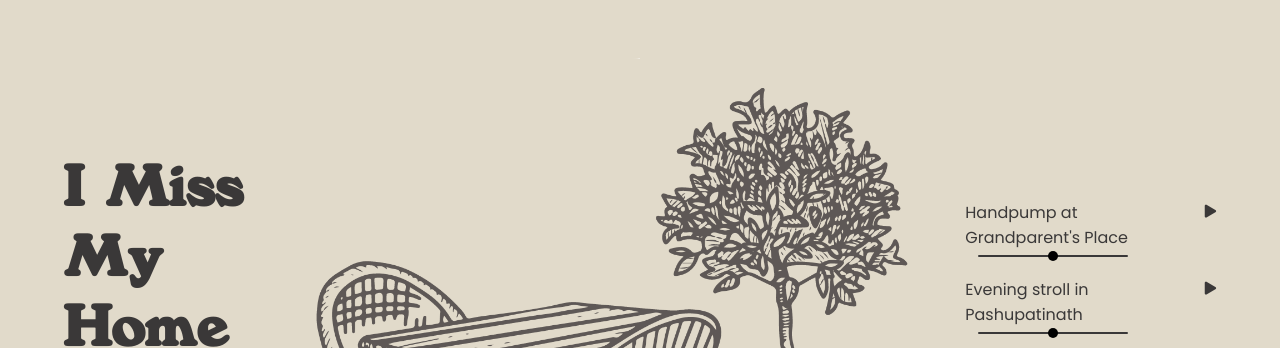
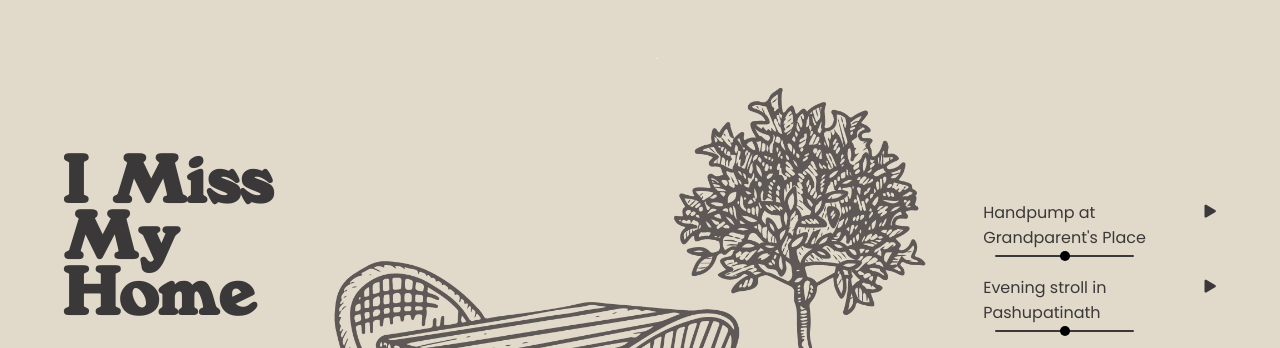
Before and after one commit to SanskritiL/imissmyhome, a plain HTML site: page index.html in a window 1280 px wide. Shown: the top 348 px of the page. Drawn offline with Linux system fonts and the light colour scheme; some icons are missing.

Commit message:
change line height

```diff
--- a/style.css
+++ b/style.css
@@ -144,14 +144,16 @@ First container contains title
 */
 
 .title {
-    flex: 0.6;
+    flex: 0.7;
     margin-top: 13%;
 }
 
 h4 {
     font-family: "Windsor";
     font-weight: 600;
-    font-size: 60px;
+    font-size: 70px;
+    line-height: 80%;
+    ;
 }
 
 
```
